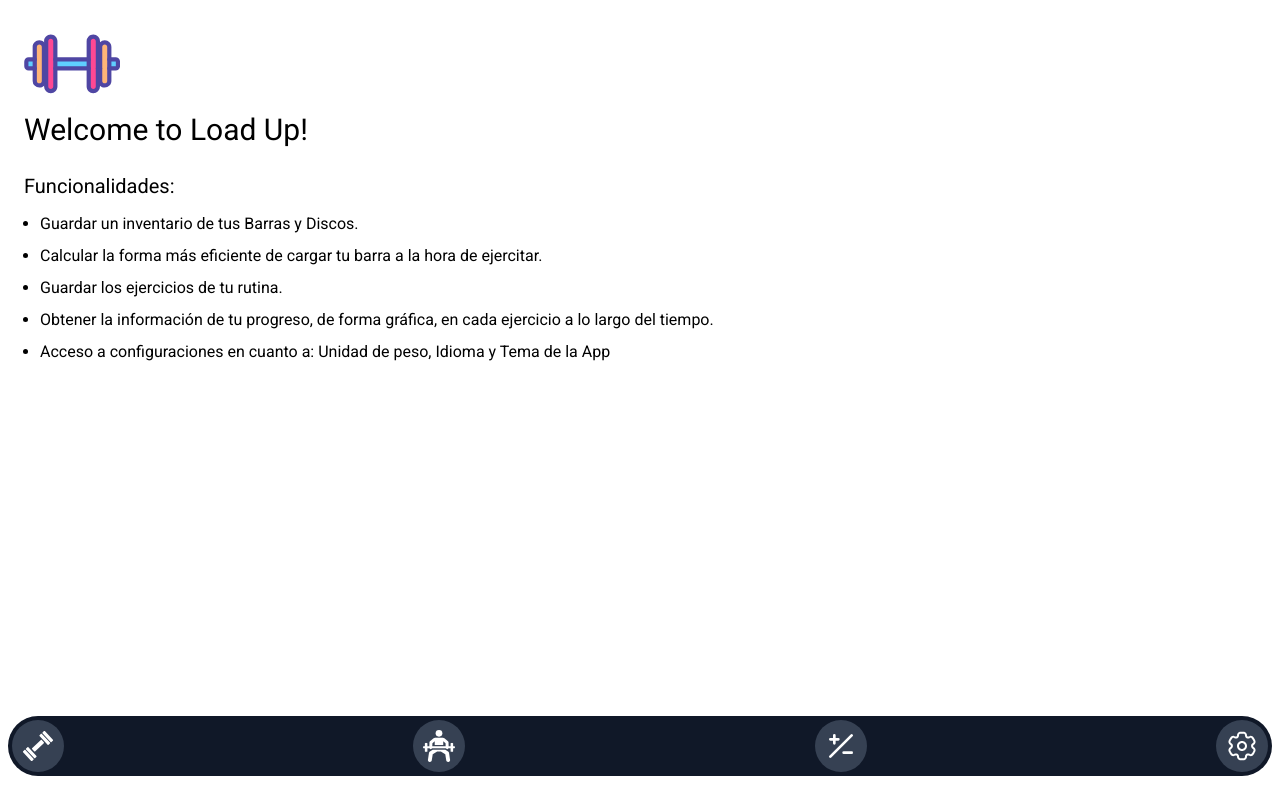
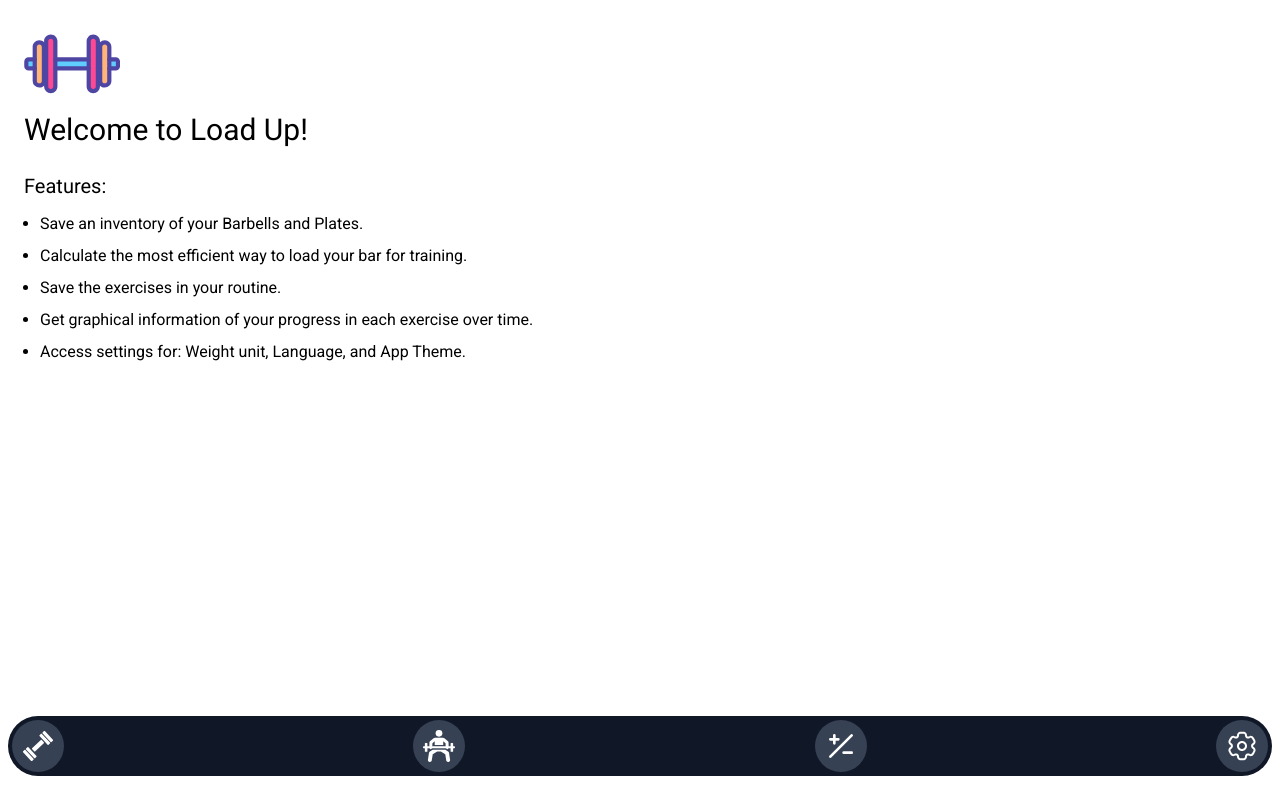
Before and after one commit to valenvirzi/Load-Up, a React (Vite) app: page / in a window 1280 px wide. Built offline with nearby package versions, Linux system fonts and the light colour scheme.

Commit message:
welcome page

```diff
--- a/src/locales/en.json
+++ b/src/locales/en.json
@@ -58,5 +58,11 @@
   "errorHasOcurred": "An unexpected error has occurred. Go back to the Home page.",
   "homePage": "Home page",
   "saveProgressTo": "Save progress to",
-  "allExercises": "All exercises"
+  "allExercises": "All exercises",
+  "featuresTitle": "Features",
+  "featureInventory": "Save an inventory of your Barbells and Plates.",
+  "featureLoadCalc": "Calculate the most efficient way to load your bar for training.",
+  "featureSaveExercises": "Save the exercises in your routine.",
+  "featureProgress": "Get graphical information of your progress in each exercise over time.",
+  "featureSettings": "Access settings for: Weight unit, Language, and App Theme."
 }
--- a/src/locales/es.json
+++ b/src/locales/es.json
@@ -58,5 +58,11 @@
   "errorHasOcurred": "Ha ocurrido un error inesperado. Vuelve a la página de inicio.",
   "homePage": "Página de Inicio",
   "saveProgressTo": "Guardar progreso en",
-  "allExercises": "All exercises"
+  "allExercises": "Todos los ejercicios",
+  "featuresTitle": "Funcionalidades",
+  "featureInventory": "Guardar un inventario de tus Barras y Discos.",
+  "featureLoadCalc": "Calcular la forma más eficiente de cargar tu barra a la hora de ejercitar.",
+  "featureSaveExercises": "Guardar los ejercicios de tu rutina.",
+  "featureProgress": "Obtener la información de tu progreso, de forma gráfica, en cada ejercicio a lo largo del tiempo.",
+  "featureSettings": "Acceso a configuraciones en cuanto a: Unidad de peso, Idioma y Tema de la App."
 }
--- a/src/pages/WelcomePage.tsx
+++ b/src/pages/WelcomePage.tsx
@@ -11,31 +11,22 @@ const WelcomePage: React.FC = () => {
       </div>
       <section className="flex flex-col gap-3 p-2">
         {/* TODO: Translate Page */}
-        <h2 className="text-xl">Funcionalidades:</h2>
+        <h2 className="text-xl">{t("featuresTitle")}:</h2>
         <ul className="flex list-disc flex-col gap-2 pr-1 pl-4 text-pretty">
           <li>
-            <p>Guardar un inventario de tus Barras y Discos.</p>
+            <p>{t("featureInventory")}</p>
           </li>
           <li>
-            <p>
-              Calcular la forma más eficiente de cargar tu barra a la hora de
-              ejercitar.
-            </p>
+            <p>{t("featureLoadCalc")}</p>
           </li>
           <li>
-            <p>Guardar los ejercicios de tu rutina.</p>
+            <p>{t("featureSaveExercises")}</p>
           </li>
           <li>
-            <p>
-              Obtener la información de tu progreso, de forma gráfica, en cada
-              ejercicio a lo largo del tiempo.
-            </p>
+            <p>{t("featureProgress")}</p>
           </li>
           <li>
-            <p>
-              Acceso a configuraciones en cuanto a: Unidad de peso, Idioma y
-              Tema de la App
-            </p>
+            <p>{t("featureSettings")}</p>
           </li>
         </ul>
       </section>
```
